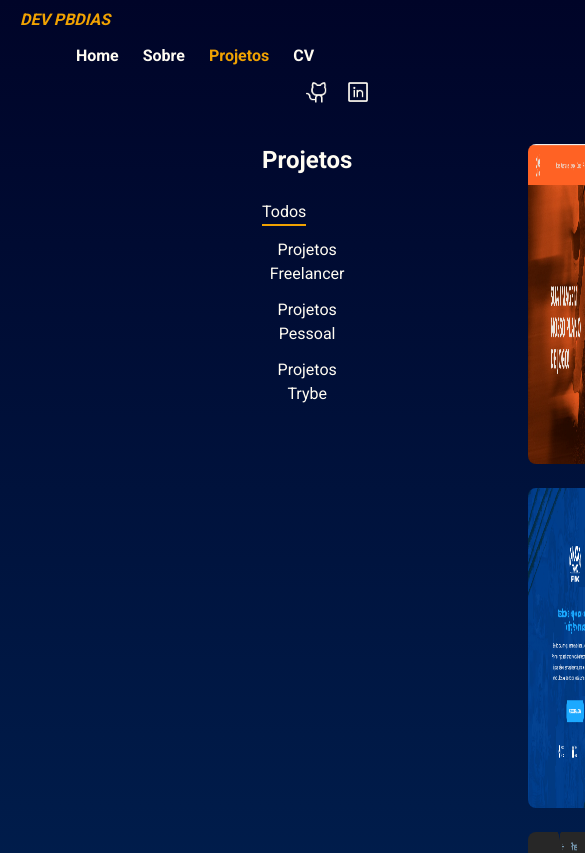
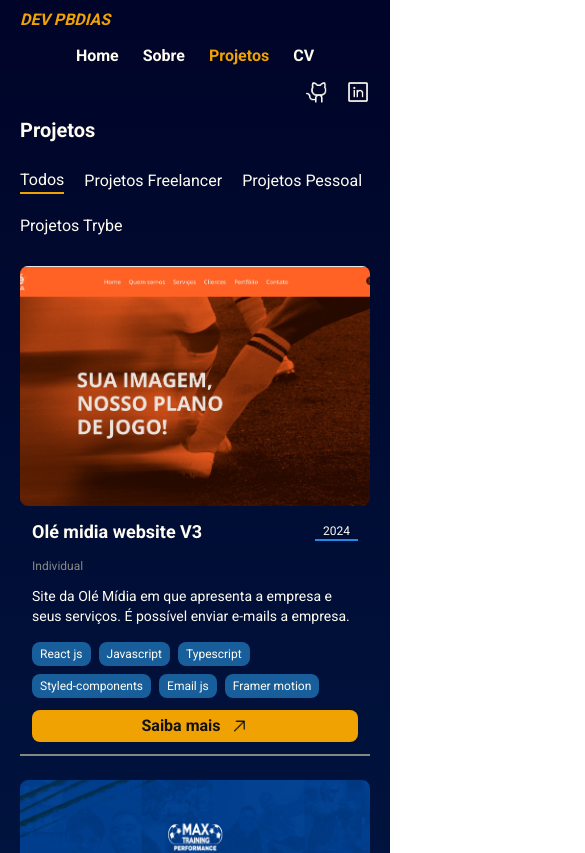
Before and after one commit to DevPBDias/portfolio-final, a Next.js app: page /projects in a window 390 px wide. Shown: the top 853 px of the page, 585 px wide, since content can reach past the window. Built offline with nearby package versions, Linux system fonts and the light colour scheme.

Commit message:
fix: media queries for projects page

```diff
--- a/src/app/projects/page.tsx
+++ b/src/app/projects/page.tsx
@@ -22,10 +22,10 @@
   };
 
   return (
-    <main className="flex flex-row px-[var(--padding-content)] py-16 w-full justify-between items-start min-h-dvh gap-44">
-      <section className=" flex flex-col justify-center items-start gap-6 w-96">
-        <h3 className="font-bold text-2xl">Projetos</h3>
-        <div className=" flex flex-col justify-center items-start gap-3 w-full">
+    <main className="flex flex-col lg:flex-row px-5 lg:px-[var(--padding-content)] py-9 lg:py-16 w-full justify-between items-start min-h-dvh gap-7 lg:gap-44">
+      <section className=" flex flex-col justify-center items-start gap-6 w-full lg:w-96">
+        <h3 className="font-bold text-xl lg:text-2xl">Projetos</h3>
+        <div className=" flex flex-row lg:flex-col flex-wrap justify-start items-center lg:justify-center lg:items-start gap-5 lg:gap-3 w-full">
           <button
             type="button"
             onClick={() => setSelectedProjects(projects)}
--- a/src/components/ProjectCard.tsx
+++ b/src/components/ProjectCard.tsx
@@ -7,18 +7,18 @@
   return (
     <div
       key={data.id}
-      className="flex flex-row justify-center items-center h-80"
+      className="flex flex-col lg:flex-row justify-center items-center lg:h-80 border-b-2 border-b-[var(--text-color-terciary)] lg:border-none"
     >
-      <picture className="w-1/2 h-full">
+      <picture className="w-full h-60 lg:w-1/2 lg:h-full">
         <Image
-          className="w-full h-full rounded-lg"
+          className="w-full h-full rounded-lg object-cover"
           src={data.image}
           alt="Project image"
         />
       </picture>
-      <section className="flex flex-col px-5 py-8 justify-start items-start gap-3 w-1/2 h-full ">
+      <section className="flex flex-col px-3 lg:px-5 py-3 lg:py-8 justify-start items-start gap-3 w-full lg:w-1/2 h-full ">
         <div className="flex flex-row justify-between items-center w-full">
-          <h4 className="text-xl font-semibold">{data.name}</h4>
+          <h4 className="text-lg lg:text-xl font-semibold">{data.name}</h4>
           <p className="border-[var(--bg-soft)] px-2 text-xs border-b-2">
             {data.year}
           </p>
@@ -29,7 +29,7 @@
         <p className="text-sm text-[var(--text-color-primary)]">
           {data.description}
         </p>
-        <section className="flex flex-row flex-wrap justify-start items-start gap-2 mt-3">
+        <section className="flex flex-row flex-wrap justify-start items-start gap-2 mt-1 lg:mt-3">
           {data.techs.map((tech: string, index: number) => (
             <p
               key={index}
@@ -43,7 +43,7 @@
           target="_blank"
           rel="noreferrer noopener"
           href={data.link}
-          className="flex flex-row bg-[var(--secondary)] items-center justify-center py-1 px-2 rounded-lg my-auto gap-2"
+          className="flex w-full flex-row bg-[var(--secondary)] items-center justify-center py-1 px-2 rounded-lg my-auto gap-2"
         >
           <p className="text-[var(--text-color-secondary)] font-bold">
             Saiba mais
```
